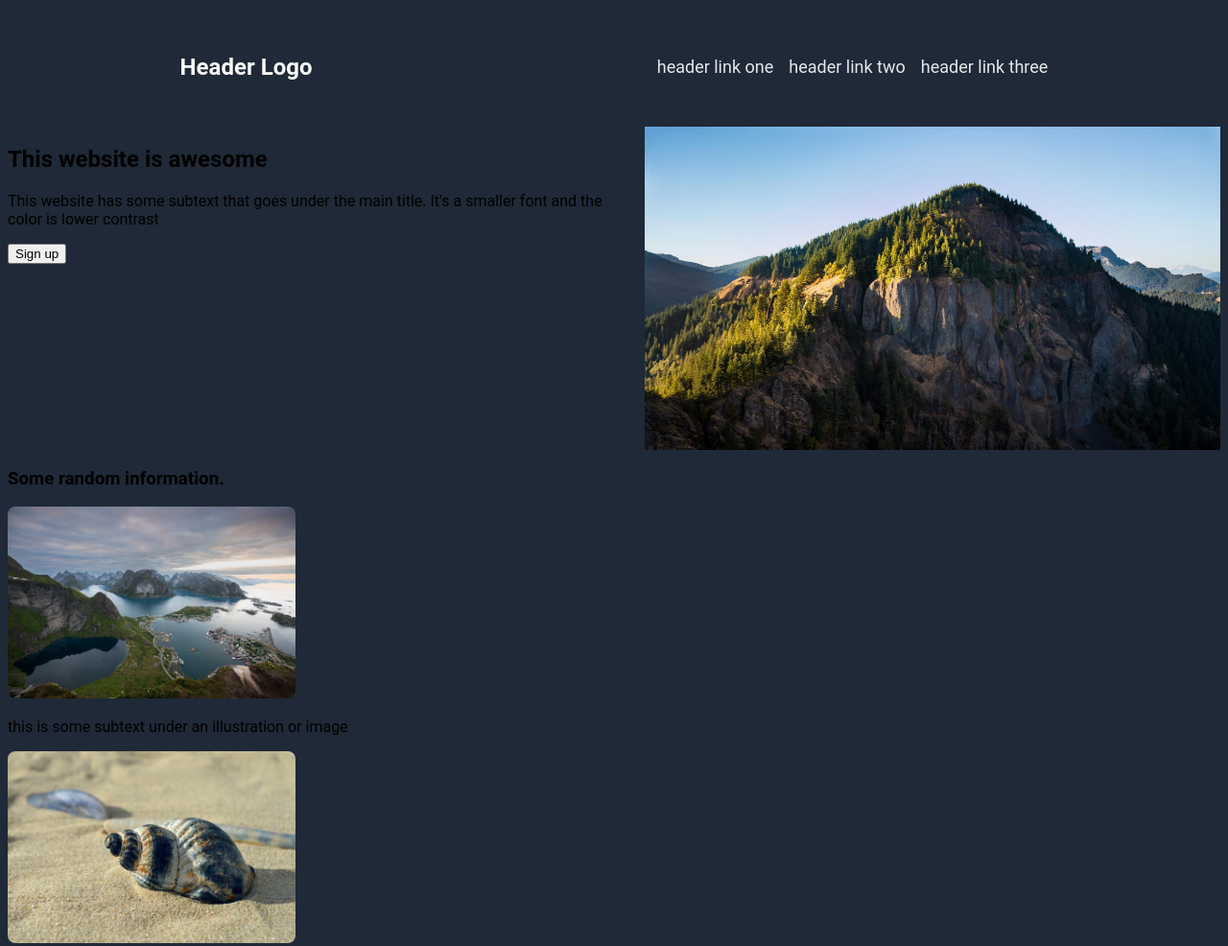
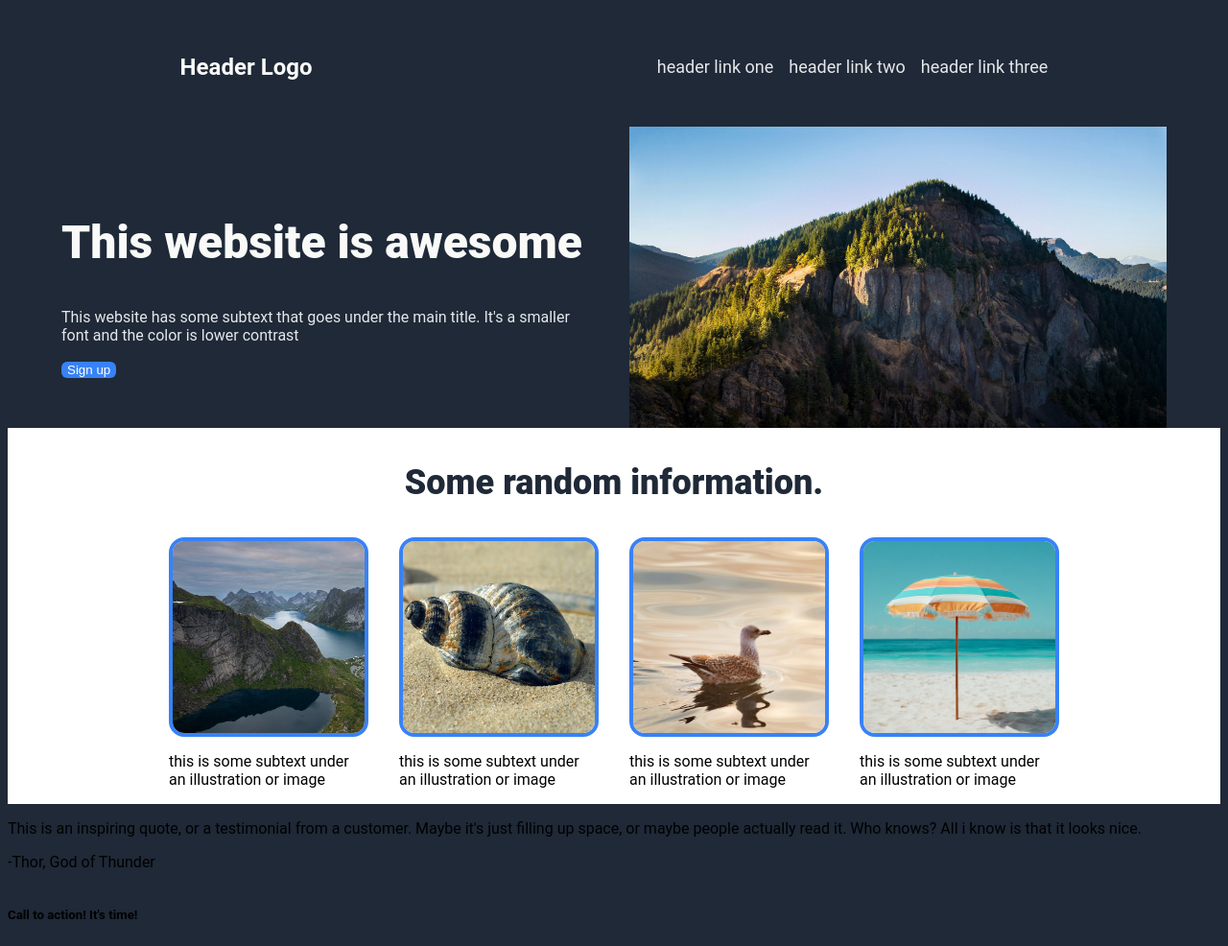
Before and after one commit to NathanTinga/Landing_Page, a plain HTML site: page index.html in a window 1280 px wide. Shown: the top 986 px of the page at 96% size. Drawn offline with Linux system fonts and the light colour scheme.

Commit message:
Add CSS for information, finish first call

```diff
--- a/index.html
+++ b/index.html
@@ -16,9 +16,9 @@
     </div>
 
     <div class="sign-up-container">
-      <div class="sign-up-text">
+      <div class="sign-up-action">
         <h2>This website is awesome</h2>
-        <p>
+        <p class="sign-up-text">
           This website has some subtext that goes under the main title. It's a
           smaller font and the color is lower contrast
         </p>
@@ -31,22 +31,39 @@
       <h3>Some random information.</h3>
       <div class="info-items-container">
         <div class="info-item">
-          <img
-            src="/images/reinebringen-9710168_1280.jpg"
-            class="rounded-img"
-          />
+          <div class="crop">
+            <img
+              src="/images/reinebringen-9710168_1280.jpg"
+              style="height: 300px; width: auto; margin: -50px 0 0 -20px"
+            />
+          </div>
           <p>this is some subtext under an illustration or image</p>
         </div>
         <div class="info-item">
-          <img src="/images/shellfish-9710628_1280.jpg" class="rounded-img" />
+          <div class="crop">
+            <img
+              src="/images/shellfish-9710628_1280.jpg"
+              style="height: 240px; width: auto; margin: -40px 0 0 -120px"
+            />
+          </div>
           <p>this is some subtext under an illustration or image</p>
         </div>
         <div class="info-item">
-          <img src="/images/silver-gull-8028946_1280.jpg" class="rounded-img" />
+          <div class="crop">
+            <img
+              src="/images/silver-gull-8028946_1280.jpg"
+              style="height: 400px; width: auto; margin: -80px 0 0 -90px"
+            />
+          </div>
           <p>this is some subtext under an illustration or image</p>
         </div>
         <div class="info-item">
-          <img src="/images/umbrella-9710962_1280.jpg" class="rounded-img" />
+          <div class="crop">
+            <img
+              src="/images/umbrella-9710962_1280.jpg"
+              style="width: 210px; height: auto; margin: -70px 0 0 0"
+            />
+          </div>
           <p>this is some subtext under an illustration or image</p>
         </div>
       </div>
--- a/styles.css
+++ b/styles.css
@@ -33,19 +33,63 @@ h4 {
 .sign-up-container {
     display: flex;
     justify-content: center;
+    align-items: center;
     gap: 32px;
 }
 
+.sign-up-action {
+    width: 560px;
+}
+
+h2 {
+    font-size: 48px;
+    font-weight: 900;
+    color: #f9faf8;
+}
+
+.sign-up-container p {
+    color: #e5e7eb;
+}
+
+.sign-up-container button {
+    color: white;
+    background-color: #3882f6;
+    border-radius: 6px;
+    border: none;
+}
+
 img {
-    width: 600px;
+    width: 560px;
     height: auto;
 }
 
-.rounded-img {
-    width: 300px;
-    height: auto;
+.information {
+    background-color: white;
+    display: flex;
+    flex-direction: column;
+    align-items: center;
+}
+
+h3 {
+    font-size: 36px;
+    font-weight: 900;
+    color: #1f2937;
+}
+
+.info-items-container {
+    display: flex;
+    justify-content: center;
+    gap: 32px;
+}
+
+.crop {
+    width: 200px;
+    height: 200px;
     overflow: hidden;
-    border-color: #3882f6;
-    border-width: 2px;
-    border-radius: 8px;
+    border: 4px solid #3882f6;
+    border-radius: 16px;
 }
+
+.info-item p {
+    width: 200px;
+}
```
